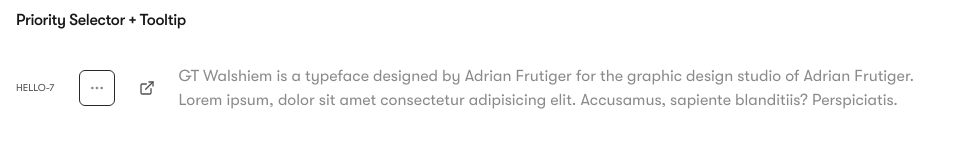
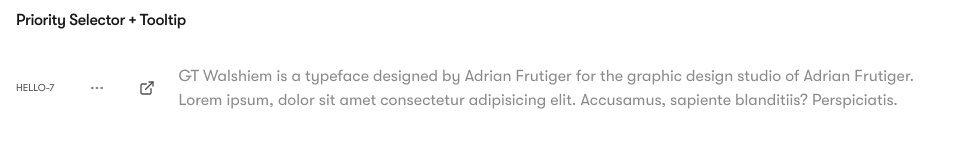
Before and after one commit to 99Yash/combo, a Next.js app: page / in a window 1280 px wide. Shown: the part 224-372 px from the top of the page, without its empty margins (0-960 px from the left). Built offline with nearby package versions, Linux system fonts and the light colour scheme.

Commit message:
status bar btn

```diff
--- a/src/components/status-bar.tsx
+++ b/src/components/status-bar.tsx
@@ -45,7 +45,7 @@ export function StatusBar() {
                     size="icon"
                     role="combobox"
                     aria-expanded={open}
-                    className="bg-transparent"
+                    className="border-none bg-transparent"
                   >
                     <div className="flex items-center gap-2">
                       {(() => {
```
